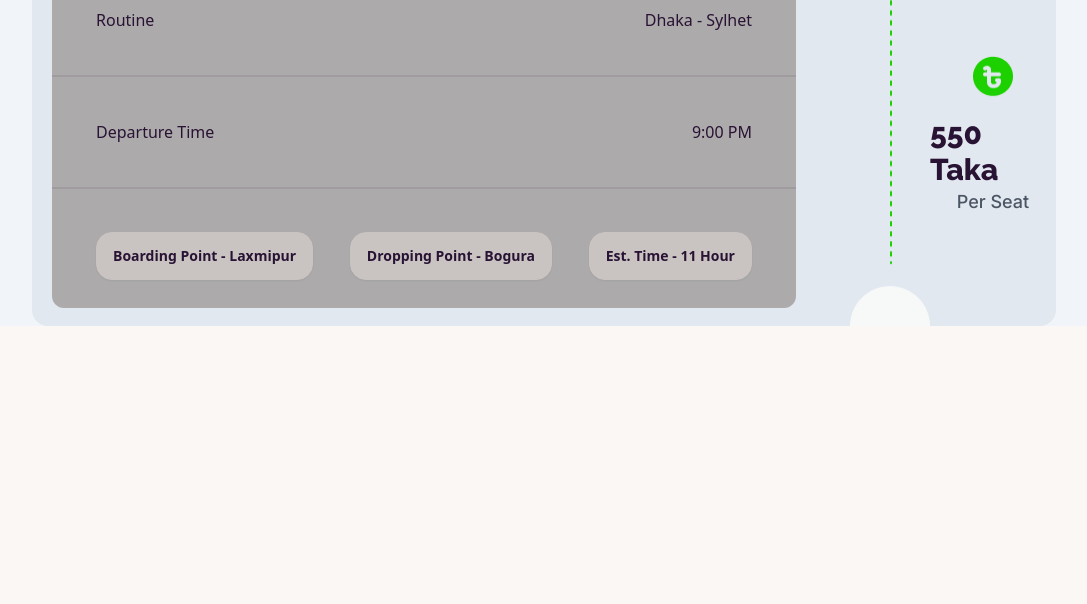
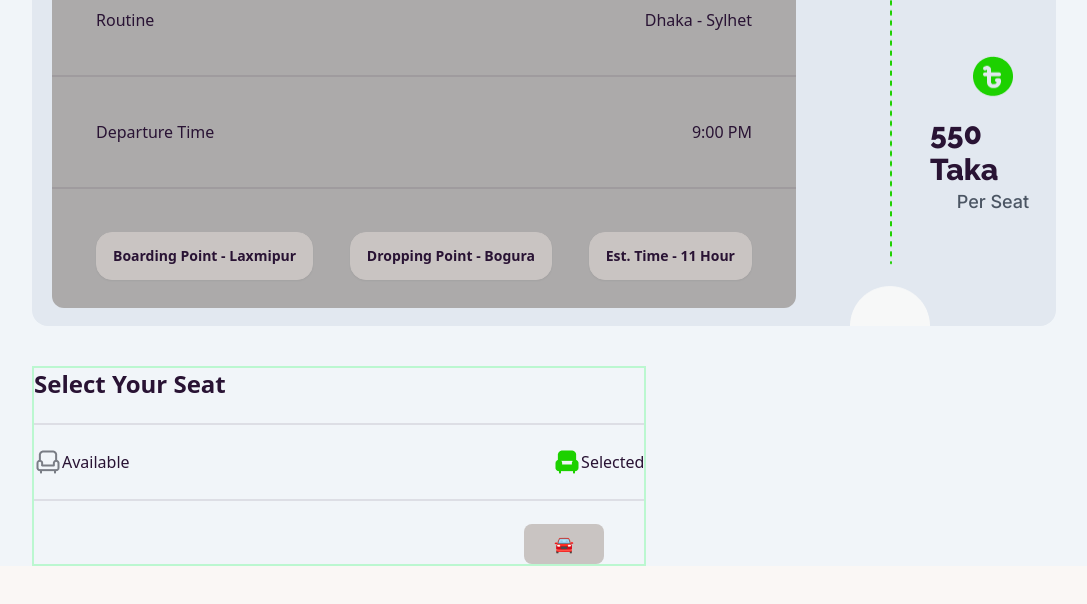
Before and after one commit to mithiladebnath/5th-p-hero-assignment, a plain HTML site: page index.html in a window 1280 px wide. Shown: the part 1798-2402 px from the top of the page, without its empty margins (96-1183 px from the left). Before the commit the page ends 2204 px from the top, so only its background shows below. Drawn offline with nearby package versions, Linux system fonts and the light colour scheme.

Commit message:
adding code about bus seat secttion

```diff
--- a/index.html
+++ b/index.html
@@ -95,8 +95,7 @@
  <!-- header section ends here  -->
  <!-- here is our main section  -->
  <main class="my-20 border-green-300 border-t-2 rounded-3xl bg-slate-100">
-    <!-- Heading Section
-    ===================== -->
+    <!-- heading of my main section  -->
     <section class="text-center mt-20">
       <h1 class="text-4xl font-bold">P.H Paribahan</h1>
       <p class="text-[16px] font-normal mt-5 opacity-70">
@@ -106,8 +105,7 @@
       </p>
     </section>
 
-    <!-- Greenline Paribahan Section
-    ================================-->
+    <!-- greenline Section -->
     <section class="mx-32 mt-10">
       <div class="w-full h-[418px] bg-slate-200 rounded-2xl text-left">
         <div class="flex">
@@ -128,21 +126,21 @@
             </div>
             <!-- dhaka to sylhet routine time -->
             <div class="bg-[#acaaaa] w-[744px] h-80 mx-5 rounded-xl">
-              <!-- Div number 01 -->
+              <!--iv number 01 -->
               <div class="flex items-center justify-between mx-6 p-5">
                 <h1>Routine</h1>
                 <p class="font-medium">Dhaka - Sylhet</p>
               </div>
               <div class="divider"></div>
 
-              <!-- Div number 02 -->
+              <!-- div number 02 -->
               <div class="flex items-center justify-between mx-6 p-5">
                 <h1>Departure Time</h1>
                 <p class="font-medium">9:00 PM</p>
               </div>
               <div class="divider"></div>
 
-              <!-- Div number 03 -->
+              <!-- div number 03 -->
               <div class="flex items-center justify-between mx-6 p-5">
                 <!-- Button number 01 -->
                 <button class="btn btn-active rounded-2xl">
@@ -176,6 +174,34 @@
       </div>
     </section>
 
+      <!-- select your seat section -->
+      <section class="mx-32 mt-10 bg-slate-100">
+
+        <div class="flex items-center justify-between gap-2">
+
+          <div class="border-green-200 border-2 w-[60%]">
+            <h1 class="text-2xl font-semibold">Select Your Seat</h1>
+            <div class="divider"></div>
+
+            <div class="flex items-center justify-between">
+              <!-- Part 01 -->
+              <h1 class="flex items-center">
+                <span><img src="images/seat-gray.png" alt="" /></span>
+                Available
+              </h1>
+              <!-- Part 02 -->
+              <h1 class="flex items-center">
+                <span><img src="images/seat-green-filled.png" alt="" /></span>
+                Selected
+              </h1>
+            </div>
+            <div class="divider"></div>
+
+            <div class="float-right">
+              <button class="btn-active rounded-lg w-20 h-10 mr-10">🚘</button>
+            </div>
+
+
 </body>
 
 </html>
```
